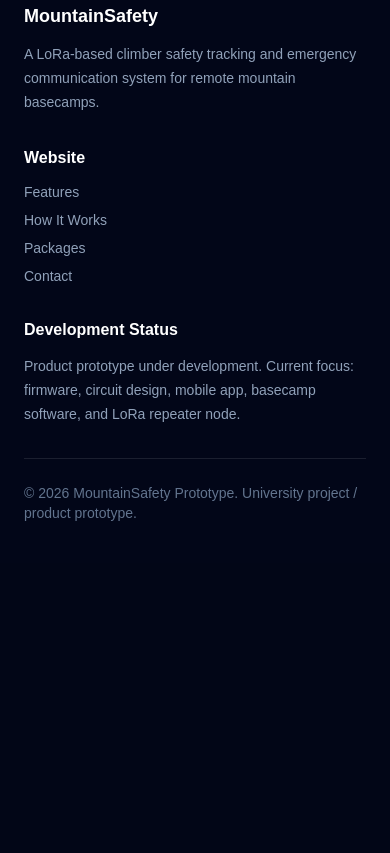
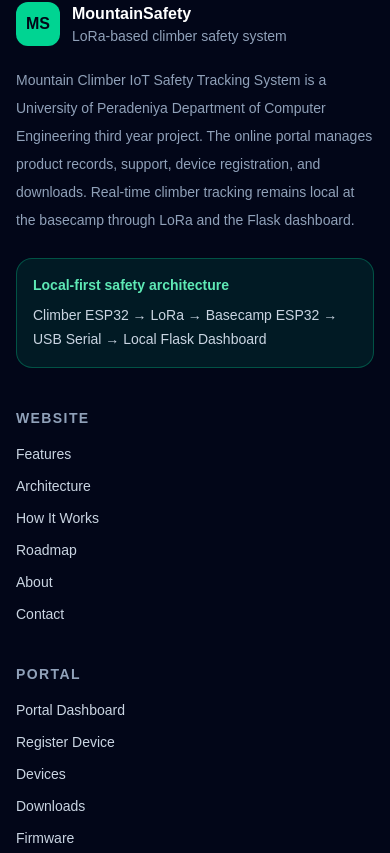
Before and after one commit to prabashmalhara/e21-3yp-Mountain-Climber-Health-and-GPS-Tracker, a Next.js app in the folder website/: page / in a window 390 px wide. Shown: the part 6311-7164 px from the top of the page. Before the commit the page ends 6874 px from the top, so only its background shows below. Built offline with nearby package versions, Linux system fonts and the light colour scheme.

Commit message:
Improve responsive footer layout

```diff
--- a/website/src/components/Footer.tsx
+++ b/website/src/components/Footer.tsx
@@ -1,47 +1,106 @@
 import Link from "next/link";
+
+const websiteLinks = [
+  { label: "Features", href: "/features" },
+  { label: "Architecture", href: "/architecture" },
+  { label: "How It Works", href: "/how-it-works" },
+  { label: "Roadmap", href: "/roadmap" },
+  { label: "About", href: "/about" },
+  { label: "Contact", href: "/contact" },
+];
+
+const portalLinks = [
+  { label: "Portal Dashboard", href: "/portal/dashboard" },
+  { label: "Register Device", href: "/portal/register-device" },
+  { label: "Devices", href: "/portal/devices" },
+  { label: "Downloads", href: "/portal/downloads" },
+  { label: "Firmware", href: "/portal/firmware" },
+  { label: "Support", href: "/portal/support" },
+];
 
 export default function Footer() {
   return (
-    <footer className="border-t border-white/10 bg-slate-950 px-6 py-10 text-white">
-      <div className="mx-auto grid max-w-7xl gap-8 md:grid-cols-3">
-        <div>
-          <h2 className="text-lg font-bold">MountainSafety</h2>
-          <p className="mt-3 max-w-sm text-sm leading-6 text-slate-400">
-            A LoRa-based climber safety tracking and emergency communication
-            system for remote mountain basecamps.
+    <footer className="border-t border-white/10 bg-slate-950 px-4 py-10 text-white sm:px-6">
+      <div className="mx-auto grid max-w-7xl gap-10 lg:grid-cols-4">
+        <div className="lg:col-span-2">
+          <div className="flex items-center gap-3">
+            <div className="flex h-11 w-11 items-center justify-center rounded-xl bg-emerald-400 font-black text-slate-950">
+              MS
+            </div>
+
+            <div>
+              <p className="font-bold">MountainSafety</p>
+              <p className="text-sm text-slate-400">
+                LoRa-based climber safety system
+              </p>
+            </div>
+          </div>
+
+          <p className="mt-5 max-w-2xl text-sm leading-7 text-slate-400">
+            Mountain Climber IoT Safety Tracking System is a University of
+            Peradeniya Department of Computer Engineering third year project.
+            The online portal manages product records, support, device
+            registration, and downloads. Real-time climber tracking remains
+            local at the basecamp through LoRa and the Flask dashboard.
           </p>
-        </div>
 
-        <div>
-          <h3 className="font-semibold">Website</h3>
-          <div className="mt-3 grid gap-2 text-sm text-slate-400">
-            <Link href="/features" className="hover:text-white">
-              Features
-            </Link>
-            <Link href="/how-it-works" className="hover:text-white">
-              How It Works
-            </Link>
-            <Link href="/packages" className="hover:text-white">
-              Packages
-            </Link>
-            <Link href="/contact" className="hover:text-white">
-              Contact
-            </Link>
+          <div className="mt-6 rounded-2xl border border-emerald-400/30 bg-emerald-400/10 p-4">
+            <p className="text-sm font-semibold text-emerald-300">
+              Local-first safety architecture
+            </p>
+            <p className="mt-2 text-sm leading-6 text-slate-300">
+              Climber ESP32 → LoRa → Basecamp ESP32 → USB Serial → Local Flask
+              Dashboard
+            </p>
           </div>
         </div>
 
         <div>
-          <h3 className="font-semibold">Development Status</h3>
-          <p className="mt-3 text-sm leading-6 text-slate-400">
-            Product prototype under development. Current focus: firmware,
-            circuit design, mobile app, basecamp software, and LoRa repeater
-            node.
-          </p>
+          <h2 className="text-sm font-semibold uppercase tracking-widest text-slate-400">
+            Website
+          </h2>
+
+          <div className="mt-4 grid gap-3">
+            {websiteLinks.map((link) => (
+              <Link
+                key={link.href}
+                href={link.href}
+                className="text-sm text-slate-300 hover:text-white"
+              >
+                {link.label}
+              </Link>
+            ))}
+          </div>
+        </div>
+
+        <div>
+          <h2 className="text-sm font-semibold uppercase tracking-widest text-slate-400">
+            Portal
+          </h2>
+
+          <div className="mt-4 grid gap-3">
+            {portalLinks.map((link) => (
+              <Link
+                key={link.href}
+                href={link.href}
+                className="text-sm text-slate-300 hover:text-white"
+              >
+                {link.label}
+              </Link>
+            ))}
+          </div>
         </div>
       </div>
 
-      <div className="mx-auto mt-8 max-w-7xl border-t border-white/10 pt-6 text-sm text-slate-500">
-        © 2026 MountainSafety Prototype. University project / product prototype.
+      <div className="mx-auto mt-10 flex max-w-7xl flex-col gap-3 border-t border-white/10 pt-6 text-sm text-slate-500 sm:flex-row sm:items-center sm:justify-between">
+        <p>
+          © 2026 Mountain Climber IoT Safety Tracking System. Academic product
+          prototype.
+        </p>
+
+        <p>
+          University of Peradeniya · Department of Computer Engineering · 3YP
+        </p>
       </div>
     </footer>
   );
```
